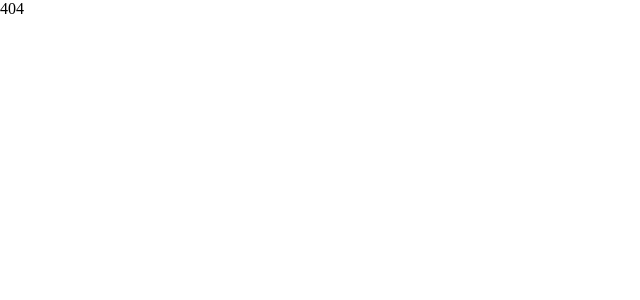
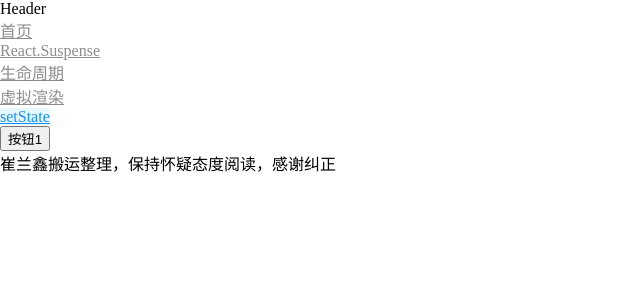
Before and after one commit to cuilanxin/work-demo, a React app: page /state in a window 1280 px wide. Shown: the top 300 px of the page, without its empty margins (0-640 px from the left). Built offline with nearby package versions, Linux system fonts and the light colour scheme.

Commit message:
feat: state

```diff
--- /dev/null
+++ b/src/pages/state/ClassCoponent.js
@@ -0,0 +1,60 @@
+import React from "react";
+
+class Demo extends React.Component {
+  constructor(props) {
+    super(props);
+    console.log("constructor setState", super.setState.toString());
+    console.log("constructor forceUpdate", super.forceUpdate.toString());
+  }
+  state = { a: 1 };
+
+  // getSnapshotBeforeUpdate(...rest) {
+  //   console.log('getSnapshotBeforeUpdate: ', rest, this);
+  //   return null;
+  // }
+  // componentDidUpdate(...rest) {
+  //   console.log('componentDidUpdate: ', rest);
+  // }
+  onClick = () => {
+    this.setState(
+      (prevState, c, b) => {
+        console.log(" c, b: ", c, b);
+        return { a: prevState.a + 1 };
+      },
+      (...arg) => console.log(arg),
+    );
+
+    /* 一次render  最后一次的覆盖
+      this.setState({ a: this.state.a + 1 });
+      this.setState({ a: this.state.a + 1 });
+      this.setState({ a: this.state.a + 2 });
+    */
+    /* 一次render  a + 3 三次的累加
+      this.setState((prevState) => ({ a: prevState.a + 1 }));
+      this.setState((prevState) => ({ a: prevState.a + 1 }));
+      this.setState((prevState) => ({ a: prevState.a + 1 }));
+    */
+
+    Promise.resolve().then(() => {
+      this.forceUpdate();
+      this.forceUpdate();
+      this.forceUpdate();
+      /* 三次 render a + 3 三次的累加
+        this.setState((prevState) => ({ a: prevState.a + 1 }));
+        this.setState((prevState) => ({ a: prevState.a + 1 }));
+        this.setState((prevState) => ({ a: prevState.a + 1 }));
+      */
+      /* 三次 render a + 3 三次的累加
+        this.setState({ a: this.state.a + 1 });
+        this.setState({ a: this.state.a + 1 });
+        this.setState({ a: this.state.a + 1 });
+      */
+    });
+  };
+  render() {
+    console.log("rennder");
+    return <button onClick={this.onClick}>按钮{this.state.a}</button>;
+  }
+}
+
+export default Demo;
--- /dev/null
+++ b/src/pages/state/FunctionComponent.js
@@ -0,0 +1,57 @@
+import React, { useState } from "react";
+
+function Demo1() {
+  const dispatch = useState({ num: 0 });
+  const [num, setNum] = useState(0);
+  const onClick = () => {
+    /* 一次render 渲染=4 4次的累加
+      setNum((val) => val + 1);
+      setNum((val) => val + 1);
+      setNum((val) => val + 1);
+      setNum((val) => val + 1);
+    */
+
+    /* 一次render 基本类型  渲染=最后一次的值 100 最后一次的覆盖
+      setNum(num + 1);
+      setNum(100);
+      setNum(100);
+    */
+    /* 一次render 引用类型 渲染=最后一次的值
+      dispatch[1]({ num: dispatch[0].num + 1 });
+      dispatch[1]({ num: dispatch[0].num + 1 });
+      dispatch[1]({ num: dispatch[0].num + 1 });
+      dispatch[1]({ num: dispatch[0].num + 1 });
+      dispatch[1]({ num: dispatch[0].num + 1 });
+    */
+    Promise.resolve().then(() => {
+      /* 异步 两次render 渲染=最后一次的值
+        setNum(num + 1);
+        setNum(num + 1);
+        setNum(num + 1);
+        setNum(num + 1);
+      */
+      /*  异步 五次render  渲染=4
+        setNum((val) => val + 1);
+        setNum((val) => val + 1);
+        setNum((val) => val + 1);
+        setNum((val) => val + 1);
+      */
+      /* 异步 四次render 引用类型 渲染=1
+        dispatch[1]({ num: dispatch[0].num + 1 });
+        dispatch[1]({ num: dispatch[0].num + 1 });
+        dispatch[1]({ num: dispatch[0].num + 1 });
+        dispatch[1]({ num: dispatch[0].num + 1 });
+      */
+    });
+  };
+  console.log("render", setNum.valueOf());
+  return (
+    <div>
+      <button onClick={onClick}>按钮</button>
+      <h1>{dispatch[0].num}</h1>
+      <h1>{num}</h1>
+    </div>
+  );
+}
+
+export default Demo1;
--- /dev/null
+++ b/src/pages/state/index.js
@@ -0,0 +1,9 @@
+/* eslint-disable @typescript-eslint/no-unused-vars */
+import ClassComponent from "./ClassCoponent";
+import FunctionComponent from "./FunctionComponent";
+
+// export default ClassComponent;
+
+export default function A() {
+  return <ClassComponent name="name" />;
+}
--- a/src/routers.tsx
+++ b/src/routers.tsx
@@ -33,6 +33,11 @@ const routes: Array<RouteObject> = [
         id: "虚拟渲染",
         element: RouterLoading(lazy(() => import("./pages/virtual-render"))),
       },
+      {
+        path: "state",
+        id: "setState",
+        element: RouterLoading(lazy(() => import("./pages/state"))),
+      },
     ],
   },
   { path: "*", element: <div>404</div> },
```
